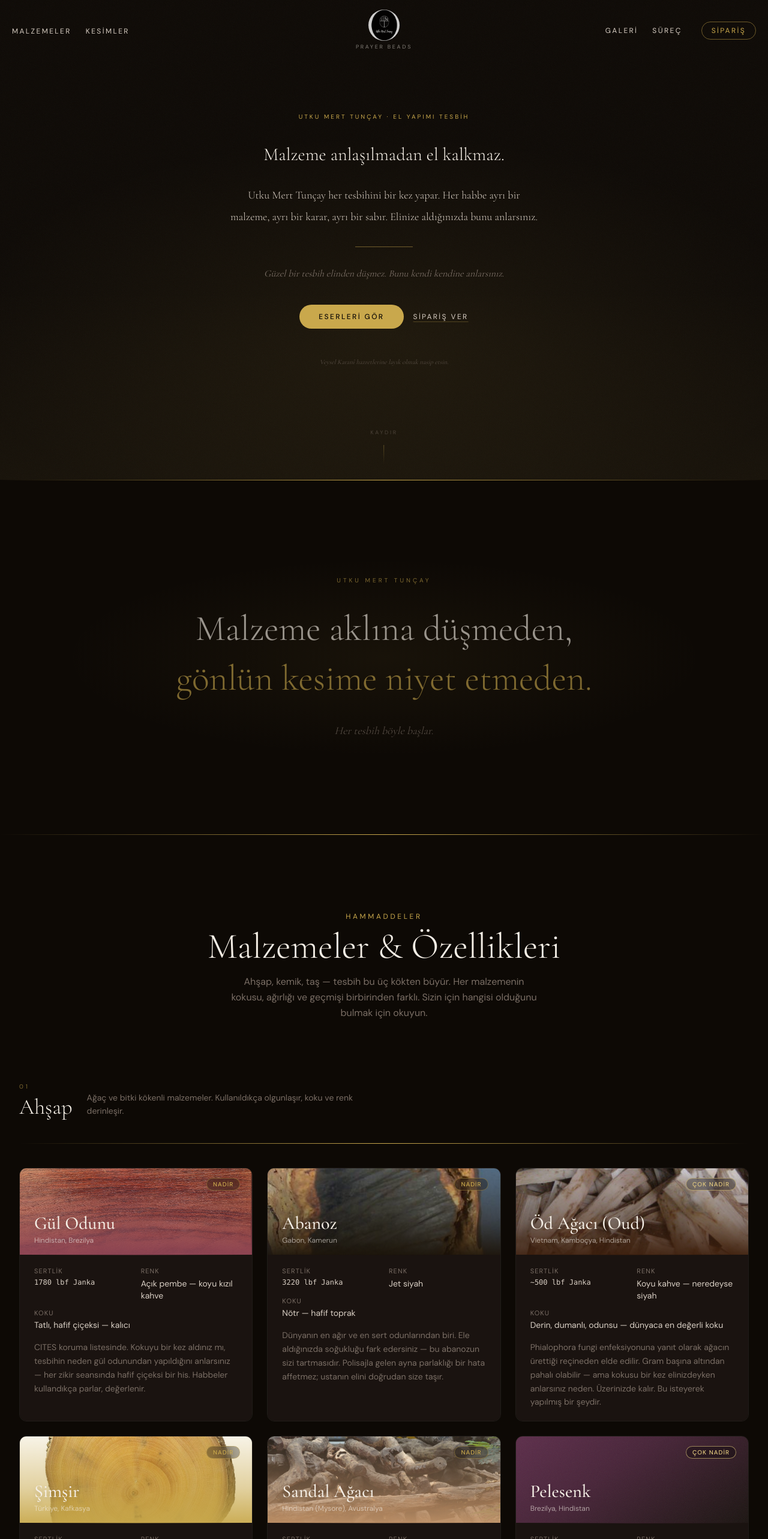
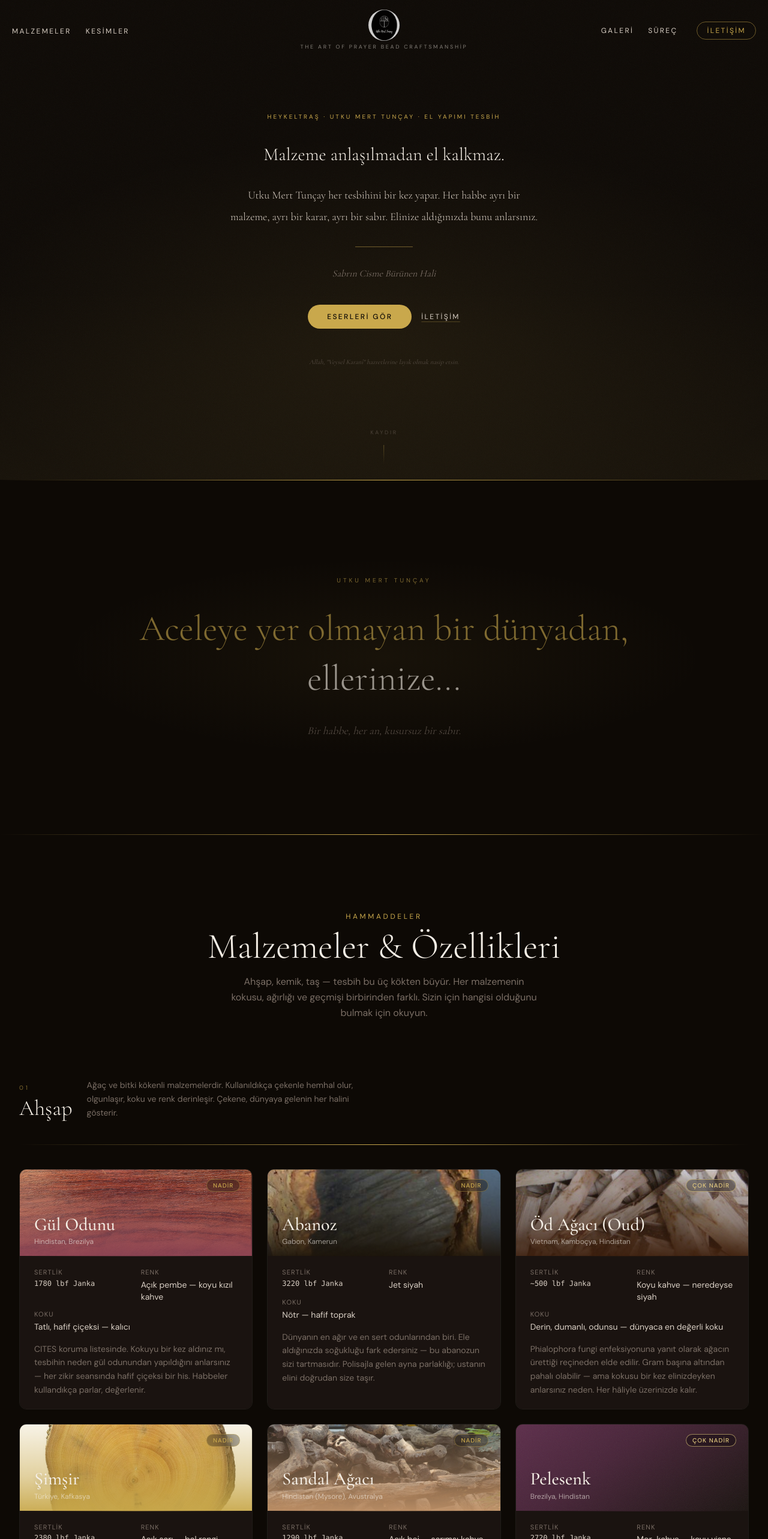
Before and after one commit to kuljhu/tesbih-usta, a Next.js app: page / in a window 1280 px wide. Shown: the top 2566 px of the page at 60% size. Built offline with nearby package versions, Linux system fonts and the light colour scheme.

Commit message:
copy: COPY.md değişiklikleri uygulandı — navbar/hero/manifesto/malzeme metinleri

```diff
--- a/src/app/layout.tsx
+++ b/src/app/layout.tsx
@@ -18,11 +18,11 @@ const dmSans = DM_Sans({
 });
 
 export const metadata: Metadata = {
-  title: "UMT Prayer Beads | Utku Mert Tunçay",
+  title: "UMT Prayer Beads | Utku Mert Tunçay | The Art of Prayer Bead Craftsmanship",
   description:
     "Geleneksel ustalıkla şekillenen, nadir malzemelerden üretilen el yapımı premium tesbihler.",
   openGraph: {
-    title: "UMT Prayer Beads | Utku Mert Tunçay",
+    title: "UMT Prayer Beads | Utku Mert Tunçay | The Art of Prayer Bead Craftsmanship",
     description: "Geleneksel ustalıkla şekillenen, nadir malzemelerden üretilen el yapımı premium tesbihler.",
     locale: "tr_TR",
     type: "website",
--- a/src/components/hero/HeroSection.tsx
+++ b/src/components/hero/HeroSection.tsx
@@ -64,7 +64,7 @@ export default function HeroSection() {
           transition={{ duration: 1.2, delay: 0.3 }}
           className="text-[10px] uppercase text-gold mb-8 tracking-[0.3em]"
         >
-          Utku Mert Tunçay · El Yapımı Tesbih
+          Heykeltraş · Utku Mert Tunçay · El Yapımı Tesbih
         </motion.p>
 
         {/* Ana metin */}
@@ -99,7 +99,7 @@ export default function HeroSection() {
           transition={{ duration: 1, delay: 1.4 }}
           className="font-serif italic text-sm md:text-base text-muted"
         >
-          Güzel bir tesbih elinden düşmez. Bunu kendi kendine anlarsınız.
+          Sabrın Cisme Bürünen Hali
         </motion.p>
 
         {/* CTA */}
@@ -116,10 +116,10 @@ export default function HeroSection() {
             Eserleri Gör
           </a>
           <a
-            href="#siparis"
+            href="#iletisim"
             className="text-xs uppercase tracking-[0.2em] text-cream-dim hover:text-gold transition-colors duration-300 underline underline-offset-4 decoration-gold/30"
           >
-            Sipariş Ver
+            İletişim
           </a>
         </motion.div>
 
@@ -130,7 +130,7 @@ export default function HeroSection() {
           transition={{ duration: 1, delay: 2.2 }}
           className="mt-12 text-[11px] text-muted/60 font-serif italic"
         >
-          Veysel Karanî hazretlerine layık olmak nasip etsin.
+          Allah, "Veysel Karanî" hazretlerine layık olmak nasip etsin.
         </motion.p>
       </motion.div>
 
--- a/src/components/manifesto/ManifestoSection.tsx
+++ b/src/components/manifesto/ManifestoSection.tsx
@@ -38,13 +38,13 @@ export default function ManifestoSection() {
         <p className="text-[10px] uppercase tracking-[0.4em] text-gold mb-8">Utku Mert Tunçay</p>
 
         <blockquote className="font-serif text-3xl md:text-5xl lg:text-6xl font-light leading-snug text-cream">
-          Malzeme aklına düşmeden,
+          <em className="text-gold not-italic">Aceleye yer olmayan bir dünyadan,</em>
           <br />
-          <em className="text-gold not-italic">gönlün kesime niyet etmeden.</em>
+          ellerinize...
         </blockquote>
 
         <p className="mt-8 font-serif italic text-base md:text-lg text-muted">
-          Her tesbih böyle başlar.
+          Bir habbe, her an, kusursuz bir sabır.
         </p>
       </motion.div>
     </section>
--- a/src/components/nav/Navbar.tsx
+++ b/src/components/nav/Navbar.tsx
@@ -71,7 +71,7 @@ export default function Navbar() {
             <a href="#" className="flex flex-col items-center gap-1 group">
               <Image
                 src="/images/logo.png"
-                alt="UMT — Utku Mert Tunçay"
+                alt="Master Carver | Utku Mert Tunçay"
                 width={52}
                 height={52}
                 className="rounded-full opacity-80 group-hover:opacity-100 transition-opacity duration-300 mix-blend-screen"
@@ -79,7 +79,7 @@ export default function Navbar() {
                 priority
               />
               <span className="hidden md:block text-[9px] uppercase tracking-[0.3em] text-cream/50 group-hover:text-gold/70 transition-colors duration-300">
-                Prayer Beads
+                The Art of Prayer Bead Craftsmanship
               </span>
             </a>
           </div>
@@ -99,7 +99,7 @@ export default function Navbar() {
               href="#siparis"
               className="ml-2 rounded-full border border-gold/50 px-4 py-1.5 text-xs uppercase tracking-[0.2em] text-gold hover:bg-gold hover:text-ink transition-all duration-300"
             >
-              Sipariş
+              İletişim
             </a>
           </div>
 
@@ -109,7 +109,7 @@ export default function Navbar() {
               href="#siparis"
               className="rounded-full border border-gold/50 px-3 py-1 text-[10px] uppercase tracking-[0.15em] text-gold"
             >
-              Sipariş
+              İletişim
             </a>
           </div>
         </nav>
--- a/src/data/materials.ts
+++ b/src/data/materials.ts
@@ -17,19 +17,19 @@ export type Material = {
 export const categoryMeta: Record<MaterialCategory, { label: string; description: string }> = {
   ahşap: {
     label: "Ahşap",
-    description: "Ağaç ve bitki kökenli malzemeler. Kullanıldıkça olgunlaşır, koku ve renk derinleşir.",
+    description: "Ağaç ve bitki kökenli malzemelerdir. Kullanıldıkça çekenle hemhal olur, olgunlaşır, koku ve renk derinleşir. Çekene, dünyaya gelenin her halini gösterir.",
   },
   kemik: {
     label: "Kemik & Organik",
-    description: "Hayvan ve fosil kökenli malzemeler. Her biri milyonlarca yılın ya da bir ömrün izini taşır.",
+    description: "Hayvan ve fosil kökenli malzemeler. Her biri milyonlarca yılın izini taşır. Sesleriyle alaka alır. Çekene, zamanın geçiciliğini aktarır.",
   },
   taş: {
     label: "Taş & Mineral",
-    description: "Yerkabuğundan çıkan malzemeler. Sertliği ve rengi doğanın işidir, ustanın elinin değil.",
+    description: "Yerkabuğundan çıkan malzemeler. Sertliği ve rengi doğanın işidir; taşa kıymet vermek pek de insan işidir. Çekene, kabullerin kıymetini anlatır.",
   },
   sentetik: {
     label: "Sentetik",
-    description: "Erken dönem sanayi plastiği. Katalin ve Galalith artık üretilmiyor; elde kalanı koleksiyon değeri taşıyor.",
+    description: "Erken dönem endüstriyel plastiktir. Katalin ve Galalith artık üretilmediğinden, elde kalanı koleksiyon değeri taşıyor. Çekene, çok hikâye söyletir.",
   },
 };
 
@@ -57,7 +57,7 @@ export const materials: Material[] = [
     scent: "Nötr — hafif toprak",
     color: "Jet siyah",
     rarity: "nadir",
-    note: "Dünyanın en ağır ve en sert odunlarından biri. Ele aldığınızda soğukluğu fark edersiniz — bu abanozun sizi tartmasıdır. Polisajla gelen ayna parlaklığı bir hata affetmez; ustanın elini doğrudan size taşır.",
+    note: "Dünyanın en ağır ve en sert odunlarından biri. Ele aldığınızda soğukluğu fark edersiniz — bu abanozun sizi tartmasıdır. Polisajla gelen ayna parlaklığı; ustanın elini doğrudan size taşır.",
     accent: "#1a1208",
     image: "/images/materials/abanoz.jpg",
   },
@@ -70,7 +70,7 @@ export const materials: Material[] = [
     scent: "Derin, dumanlı, odunsu — dünyaca en değerli koku",
     color: "Koyu kahve — neredeyse siyah",
     rarity: "çok nadir",
-    note: "Phialophora fungi enfeksiyonuna yanıt olarak ağacın ürettiği reçineden elde edilir. Gram başına altından pahalı olabilir — ama kokusu bir kez elinizdeyken anlarsınız neden. Üzerinizde kalır. Bu isteyerek yapılmış bir şeydir.",
+    note: "Phialophora fungi enfeksiyonuna yanıt olarak ağacın ürettiği reçineden elde edilir. Gram başına altından pahalı olabilir — ama kokusu bir kez elinizdeyken anlarsınız neden. Her hâliyle üzerinizde kalır.",
     accent: "#3d1f0d",
     image: "/images/materials/oud.jpg",
   },
@@ -83,7 +83,7 @@ export const materials: Material[] = [
     scent: "Hafif, kendine özgü odunsu",
     color: "Açık sarı — bal rengi",
     rarity: "nadir",
-    note: "Türkiye'nin en sert ve en ağır odunlarından biri. Büyük boy şimşir bulmak giderek zorlaşıyor — her büyük parça kendi içinde bir son. Elde kalan değerleniyor; bu da haklı.",
+    note: "Türkiye'nin en sert ve en ağır odunlarından biri. Büyük boy şimşir bulmak giderek zorlaşıyor — her büyük parça kendi içinde bir son. Elde kalan değerleniyor; bu da hakkı.",
     accent: "#c8a84b",
     image: "/images/materials/simsir.jpg",
   },
@@ -96,7 +96,7 @@ export const materials: Material[] = [
     scent: "Kremsi, odunsu — meditasyona eşlik eden koku",
     color: "Açık bej — sarımsı kahve",
     rarity: "nadir",
-    note: "Yüzyıllardır tapınak ve tekkelerde kullanılıyor — boşuna değil. Sandal kokusunun zihni açtığına dair bir şey var; elinizdeyken fark edersiniz. Mysore sandali en değerli çeşit.",
+    note: "Yüzyıllardır tapınak ve tekkelerde kullanılıyor — boşuna değil. Sandal kokusunun zihni açtığına dair bir şey var; elinizdeyken fark edersiniz. Mysore sandalı en değerli çeşit.",
     accent: "#c4956a",
     image: "/images/materials/sandal.jpg",
   },
@@ -121,7 +121,7 @@ export const materials: Material[] = [
     scent: "Hafif zeytinyağı — neredeyse nötr",
     color: "Sarı-yeşil — koyu kahve, yoğun damarlı",
     rarity: "yaygın",
-    note: "Akdeniz'in kadim ağacı. Ne kadar yaşlıysa desen o kadar derin, o kadar anlamlı. Her habbe başka görünür — mukaddes coğrafyalarda yetişen ağaçlardan üretilenler ayrıca değerlenir.",
+    note: "Akdeniz'in kadim ağacı. Ne kadar yaşlıysa, desen o kadar derin, o kadar anlamlı. Her habbe başka görünür — mukaddes coğrafyalarda yetişen ağaçlardan üretilenler ayrıca değerlenir.",
     accent: "#6b7c3a",
     image: "/images/materials/zeytin.jpg",
   },
@@ -147,7 +147,7 @@ export const materials: Material[] = [
     scent: null,
     color: "Krem beyaz — fildişi",
     rarity: "yaygın",
-    note: "\"Bitkisel fildişi\" derler. Gerçek fildişinden ayırt etmek neredeyse imkânsız — elde hissi, ağırlığı, rengi. Fil avına etik bir alternatif olarak 19. yüzyılda keşfedildi; yerinde bir keşifti.",
+    note: "\"Bitkisel fildişi\" derler. Gerçek fildişinden ayırt etmek neredeyse imkânsız — elde hissi, ağırlığı, rengi. Fil avına etik bir alternatif olarak 19. Yüzyılda keşfedildi; daha ne çok keşfedecek dünyalar var.",
     accent: "#d4c5a0",
     image: "/images/materials/narcil.jpg",
   },
@@ -160,7 +160,7 @@ export const materials: Material[] = [
     scent: "Hafif tatlı, odunsu",
     color: "Koyu kahve — neredeyse siyah",
     rarity: "yaygın",
-    note: "Tesbihin başladığı yer burası. Veysel Karanî'nin ilk sayı tuttuğu malzeme olduğu rivayet edilir. Mütevazı, sade — kökeni bilenler için bu sadelik başlı başına bir değerdir.",
+    note: "Tesbihin başladığı yer burası. Veysel Karanî'nin ilk sayı tuttuğu malzemenin bu olduğu rivayet edilir. Mütevazı, sade — kökeni bilenler için bu sadelik başlı başına bir değerdir.",
     accent: "#3a2010",
     image: "/images/materials/hurma-cekirdegi.jpg",
   },
@@ -175,7 +175,7 @@ export const materials: Material[] = [
     scent: "Hafif reçineli, ısıyla belirginleşir",
     color: "Limon sarısı — koyu kiraz arası, 256 ton",
     rarity: "nadir",
-    note: "40–60 milyon yıllık çam reçinesinin fosilleşmesiyle oluşur. Elde ısınınca kokuyu bırakır — o an, milyonlarca yıl önce başlayan bir şeyin devamıdır. Tuz suyunda yüzer, sürtünmeyle statik elektrik üretir; bu iki test sahteyi ayırt eder.",
+    note: "40–60 milyon yıllık çam reçinesinin fosilleşmesiyle oluşur. Elde ısınınca kokuyu bırakır — o an, milyonlarca yıl önce başlayan bir şeyin devamıdır. Tuzlu suda yüzer, sürtünmeyle statik elektrik üretir; bu iki test ayırt eder.",
     accent: "#c9822a",
     image: "/images/materials/kehribar.jpg",
   },
```
Also changed, not shown: 1 other file (tests, documents, lock files or other folders).
